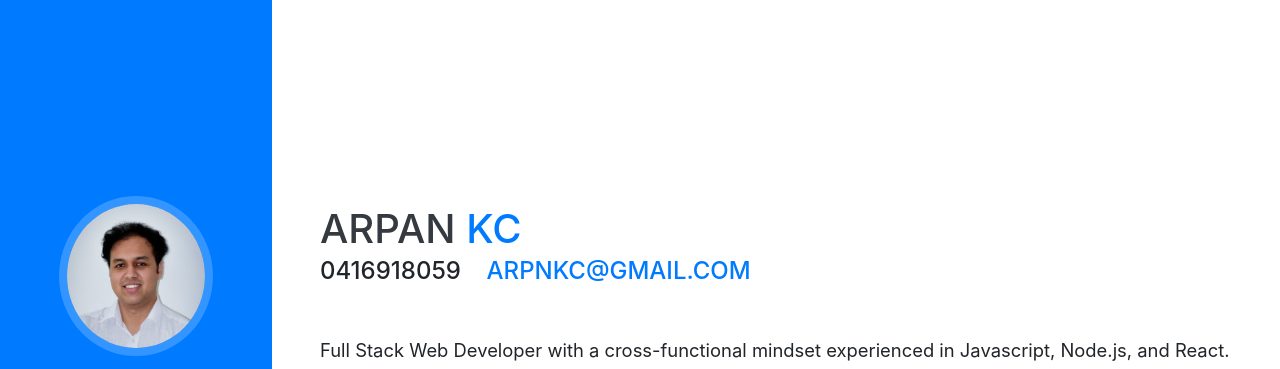
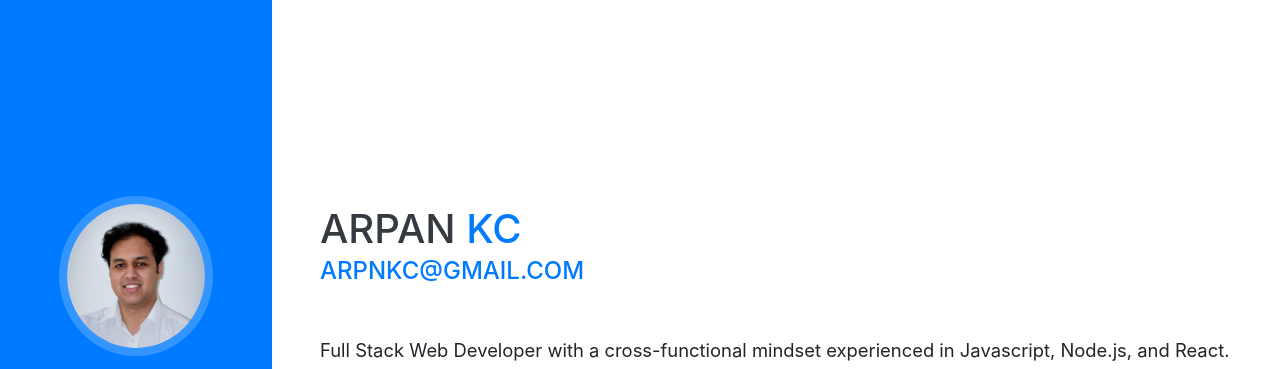
Before and after one commit to nipeshkc7/arpankc.com, a website with bundled scripts: page index.html in a window 1280 px wide. Shown: the top 369 px of the page. Built offline with nearby package versions, Linux system fonts and the light colour scheme; no server answers; a web font is replaced by a local one.

Commit message:
removing info

```diff
--- a/index.html
+++ b/index.html
@@ -84,9 +84,6 @@
           <span class="text-primary">Kc</span>
         </h1>
         <div class="subheading mb-5">
-          <!-- 77 Somerville Rd, Hornsby Heights,
-          <br/>  -->
-          0416918059 &nbsp;&nbsp;
           <a href="mailto:arpnkc@gmail.com">arpnkc@gmail.com</a>
           <br></div>
         <p class="lead mb-5">Full Stack Web Developer with a cross-functional mindset experienced in Javascript,
```
